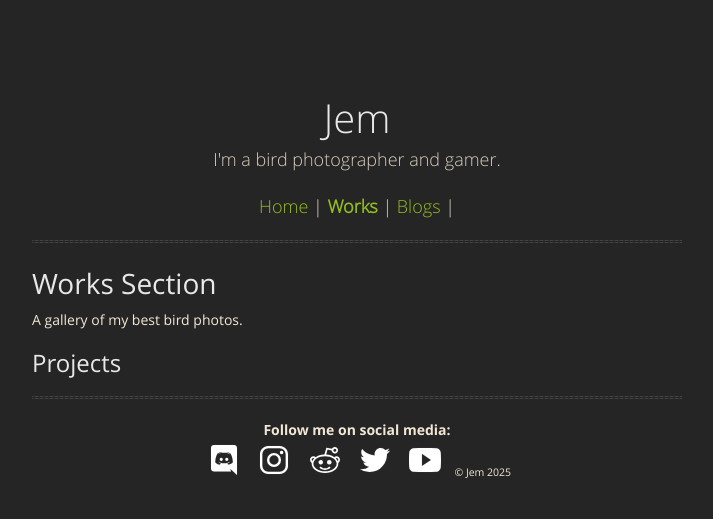
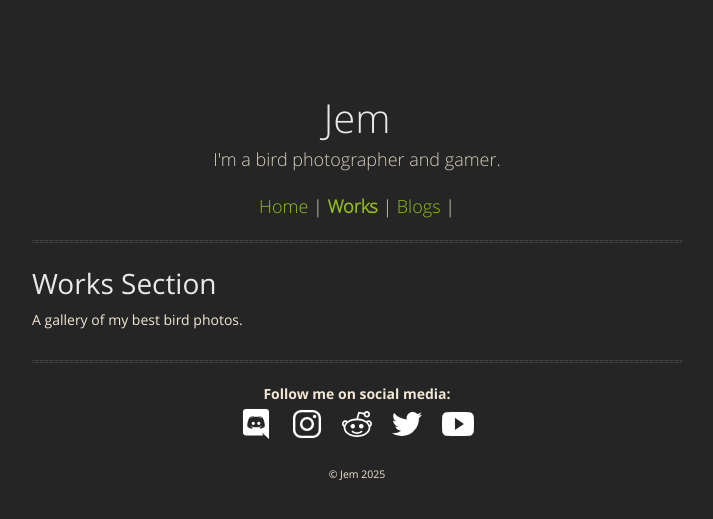
Before and after one commit to Jem20/Personal-Website, a Jekyll site: the page built from works.md, in a window 1280 px wide. Shown: the top 519 px of the page, without its empty margins (283-996 px from the left). Built offline with Jekyll 4.4.1, drawn with Linux system fonts in a browser that asks for light colours.

Commit message:
Fix line

```diff
--- a/_layouts/blogs.html
+++ b/_layouts/blogs.html
@@ -115,7 +115,9 @@
             <a class="social-icon5" href="https://youtube.com/@Jem7" target="_blank">
               <ion-icon name="logo-youtube"></ion-icon>
             </a>
+            <p style="line-height:1px;">
             <small>© Jem 2025</small>
+            </p>
           <br>
   </div>
 </footer>
--- a/_layouts/home.html
+++ b/_layouts/home.html
@@ -128,7 +128,9 @@
             <a class="social-icon5" href="https://youtube.com/@Jem7" target="_blank">
               <ion-icon name="logo-youtube"></ion-icon>
             </a>
+            <p style="line-height:1px;">
             <small>© Jem 2025</small>
+            </p>
           <br>
   </div>
 </footer>
--- a/_layouts/works.html
+++ b/_layouts/works.html
@@ -115,7 +115,9 @@
             <a class="social-icon5" href="https://youtube.com/@Jem7" target="_blank">
               <ion-icon name="logo-youtube"></ion-icon>
             </a>
+              <p style="line-height:1px;">
               <small>© Jem 2025</small>
+              </p>
             <br>
     </div>
   </footer>
--- a/works.md
+++ b/works.md
@@ -7,5 +7,3 @@ description: I'm a bird photographer and gamer.
 # Works Section
 
 A gallery of my best bird photos.
-
-## Projects
```
